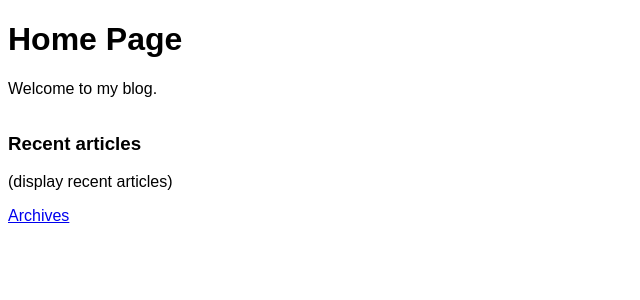
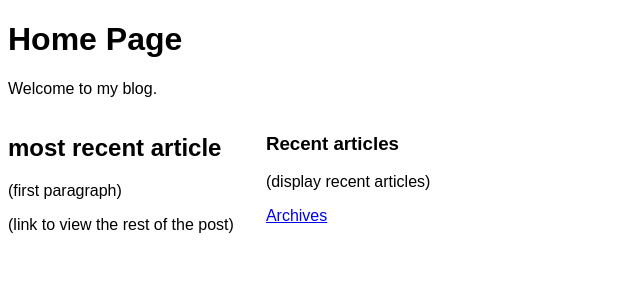
Before and after one commit to MauritzLM/blog-api-view, a React (Create React App) app: page / in a window 1280 px wide. Shown: the top 300 px of the page, without its empty margins (0-640 px from the left). Built offline with nearby package versions, Linux system fonts and the light colour scheme.

Commit message:
imported header and sidebar

```diff
--- a/src/pages/homePage.jsx
+++ b/src/pages/homePage.jsx
@@ -2,10 +2,17 @@ import Header from "../components/header"
 import Sidebar from "../components/sidebar"
 
 export default function Home() {
+    // get most recent post*
     return (
         <>
             <Header />
             <main>
+                {/* display most recent post */}
+                <div>
+                    <h2>most recent article</h2>
+                    <p>(first paragraph)</p>
+                    <p>(link to view the rest of the post)</p>
+                </div>
                 <Sidebar />
 
             </main>
```
